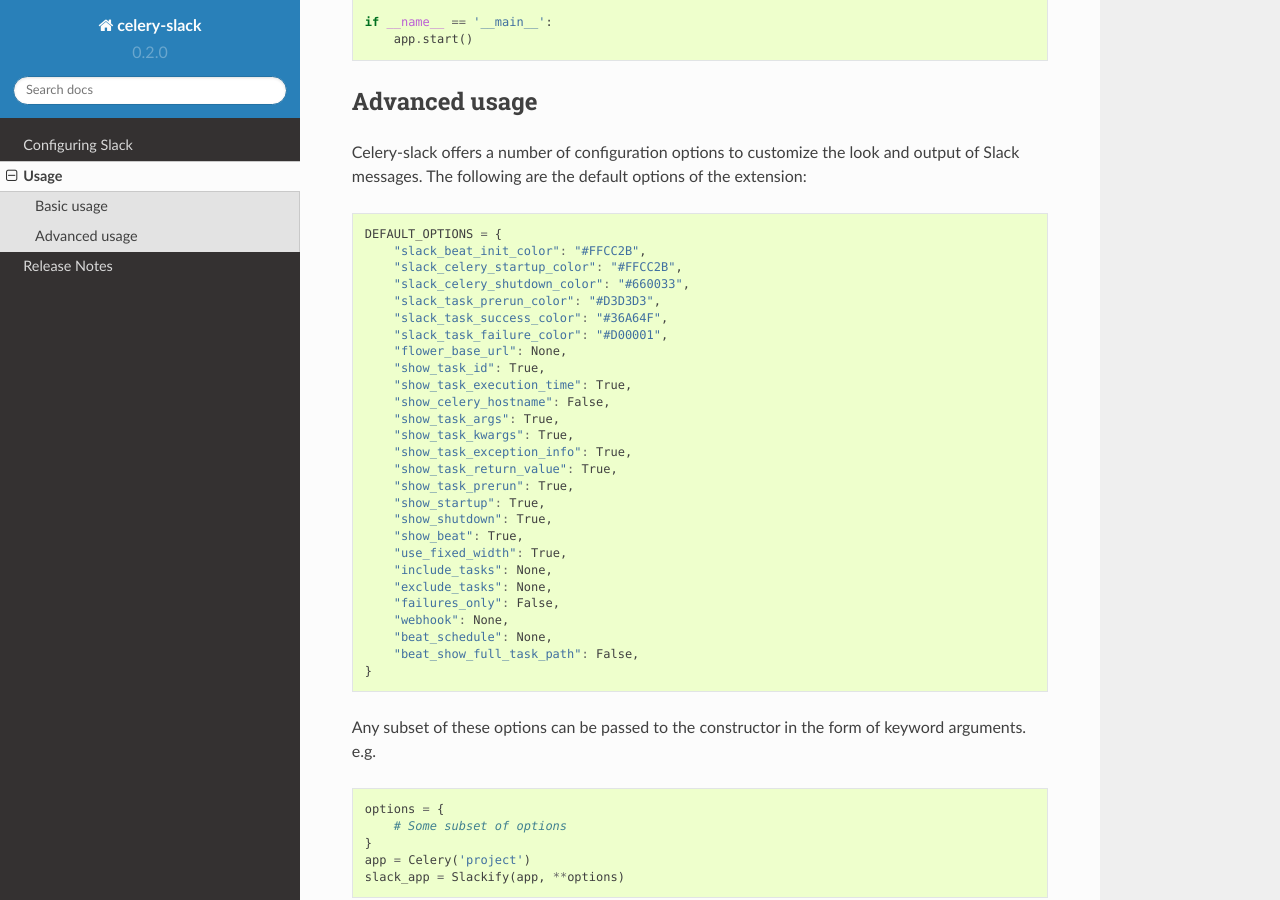
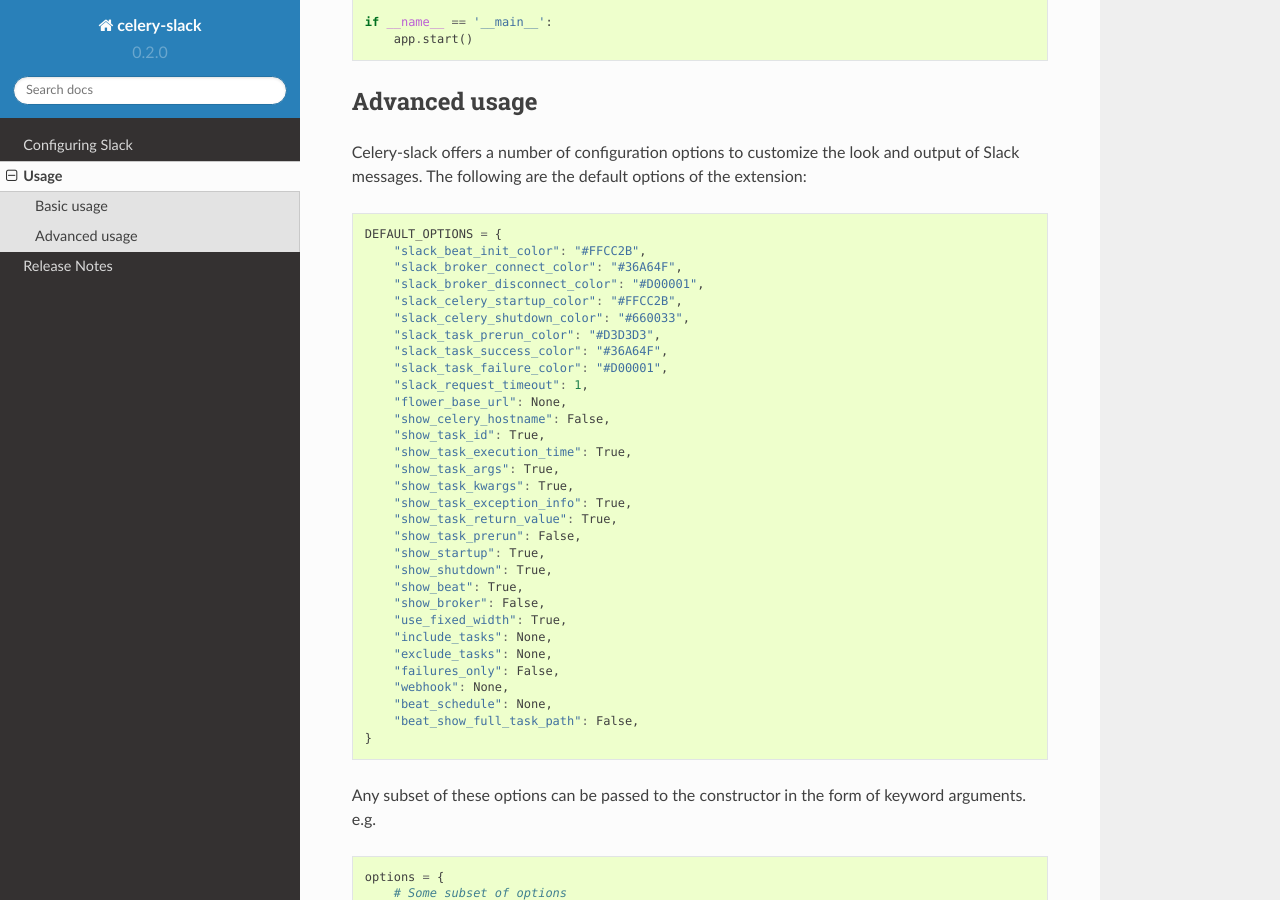
Before and after one commit to crflynn/celery-slack, a Sphinx documentation site: the page built from docs/usage.rst, in a window 1280 px wide and 900 px high, scrolled down 505 px. Built offline with Sphinx 7.4.7 and the Read the Docs theme 2.0.0, drawn with Linux system fonts in a browser that asks for light colours.

Commit message:
add request timeout option and update docs

```diff
--- a/docs/usage.rst
+++ b/docs/usage.rst
@@ -38,23 +38,27 @@
 
    DEFAULT_OPTIONS = {
        "slack_beat_init_color": "#FFCC2B",
+       "slack_broker_connect_color": "#36A64F",
+       "slack_broker_disconnect_color": "#D00001",
        "slack_celery_startup_color": "#FFCC2B",
        "slack_celery_shutdown_color": "#660033",
        "slack_task_prerun_color": "#D3D3D3",
        "slack_task_success_color": "#36A64F",
        "slack_task_failure_color": "#D00001",
+       "slack_request_timeout": 1,
        "flower_base_url": None,
+       "show_celery_hostname": False,
        "show_task_id": True,
        "show_task_execution_time": True,
-       "show_celery_hostname": False,
        "show_task_args": True,
        "show_task_kwargs": True,
        "show_task_exception_info": True,
        "show_task_return_value": True,
-       "show_task_prerun": True,
+       "show_task_prerun": False,
        "show_startup": True,
        "show_shutdown": True,
        "show_beat": True,
+       "show_broker": False,
        "use_fixed_width": True,
        "include_tasks": None,
        "exclude_tasks": None,
```
Also changed, not shown: README.md (+7 -2 lines), README.rst (+7 -2 lines), 2 other files.
